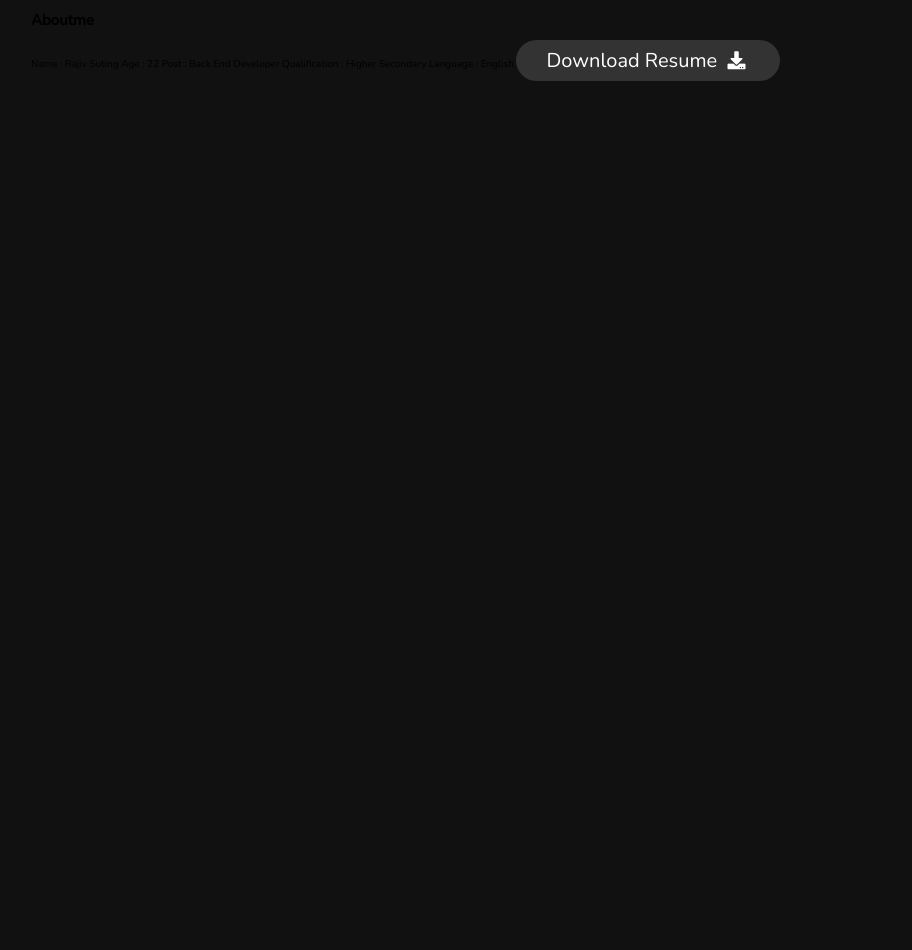
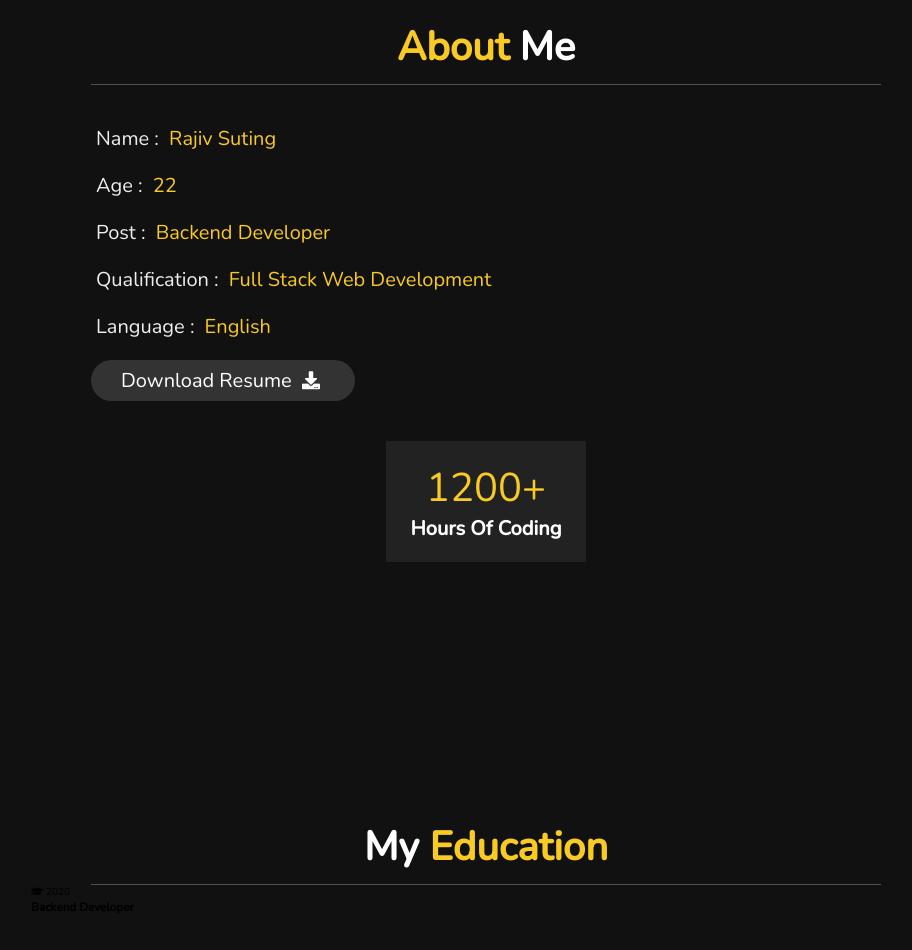
Before and after one commit to rajivsuting/rajivsuting.github.io, a plain HTML site: page index.html in a window 1280 px wide. Shown: the part 800-1750 px from the top of the page, without its empty margins (329-1241 px from the left). Before the commit the page ends 1600 px from the top, so only its background shows below. Drawn offline with nearby package versions, Linux system fonts and the light colour scheme.

Commit message:
task edu

```diff
--- a/index.html
+++ b/index.html
@@ -41,23 +41,35 @@
     </section>
 
     <section class="about" id="about">
-      <h1 class="heading"><span>about</span>me</h1>
+      <h1 class="heading"><span>about </span>me</h1>
       <div class="row">
         <div class="info">
-          <head><span>name : </span>rajiv suting</head>
-          <head><span>age : </span>22</head>
-          <head><span>post : </span>back end developer</head>
-          <head><span>qualification : </span>higher secondary</head>
-          <head><span>language : </span>english</head>
+          <h3><span>name : </span>rajiv suting</h3>
+          <h3><span>age : </span>22</h3>
+          <h3><span>post : </span>backend developer</h3>
+          <h3><span>qualification : </span>full stack web development</h3>
+          <h3><span>language : </span>english</h3>
           <a href="#"><button class="btn">download resume <i class="fas fa-download"></i></button></a>
         </div>
         <div class="counter">
           <div class="box">
-
+            <span>1200+</span>
+            <h3>hours of coding</h3>
           </div>
         </div>
       </div>
+    </section>
 
+    <section class="education" id="education">
+      <h1 class="heading">my <span>education</span> </h1>
+      <div class="box-container">
+        <div class="box">
+          <i class="fas fa-graduation-cap"></i>
+          <span>2020</span>
+          <h3>backend developer</h3>
+          <p></p>
+        </div>
+      </div>
     </section>
 
     <script src="https://cdnjs.cloudflare.com/ajax/libs/jquery/3.6.1/jquery.min.js"></script>
--- a/styles.css
+++ b/styles.css
@@ -38,14 +38,14 @@ html::-webkit-scrollbar-thumb {
 body {
   background: #111;
   overflow-x: hidden;
-  padding-left: 35rem;;
+  padding-left: 35rem;
 }
-section{
+section {
   min-height: 100vh;
   padding: 1rem;
 }
-.btn{
-  padding: .7rem 3rem;
+.btn {
+  padding: 0.7rem 3rem;
   background: #333;
   color: #fff;
   cursor: pointer;
@@ -53,12 +53,23 @@ section{
   font-size: 2rem;
   border-radius: 5rem;
 }
-.btn i{
-  padding: 0 .5rem;
+.btn i {
+  padding: 0 0.5rem;
   font-size: 1.8rem;
 }
-.btn:hover{
+.btn:hover {
   background-color: var(--yellow);
+}
+.heading {
+  text-align: center;
+  margin: 0 6rem;
+  font-size: 4rem;
+  padding: 1rem;
+  border-bottom: 0.1rem solid #fff4;
+  color: #fff;
+}
+.heading span {
+  color: var(--yellow);
 }
 header {
   position: fixed;
@@ -123,59 +134,111 @@ header .navbar ul li a:hover {
   display: none;
 }
 
+.home {
+  display: flex;
+  justify-content: center;
+  flex-flow: column;
+  padding: 0 15rem;
+}
+.home h3 {
+  font-size: 2.5rem;
+  color: #fff;
+}
+.home h1 {
+  font-size: 5rem;
+  color: #fff;
+}
+.home h1 span {
+  color: var(--yellow);
+}
+.home p {
+  font-size: 2rem;
+  color: #eee;
+  padding: 1rem 0;
+}
+.about .row {
+  display: flex;
+  align-items: center;
+  justify-content: center;
+  flex-wrap: wrap;
+  padding: 1rem 0;
+}
+.about .row .info {
+  flex: 1 1 48rem;
+  padding: 2rem 1rem;
+  padding-left: 6rem;
+}
+
+.about .row .info h3 {
+  font-size: 2rem;
+  color: var(--yellow);
+  padding: 1rem 0;
+  font-weight: normal;
+}
+.about .row .info h3 span {
+  color: #eee;
+  padding: 0 0.5rem;
+}
+.about .row .counter {
+  flex: 1 1 48rem;
+  display: flex;
+  justify-content: center;
+  flex-wrap: wrap;
+}
+
+.about .row .counter .box {
+  width: 20rem;
+  background: #222;
+  text-align: center;
+  padding: 2rem;
+  margin: 2rem;
+}
+.about .row .counter .box span {
+  font-size: 4rem;
+  color: var(--yellow);
+}
+.about .row .counter .box h3 {
+  font-size: 2rem;
+  color: #fff;
+}
+
 @media (max-width: 1200px) {
   html {
     font-size: 55%;
   }
-  .home{
+  .home {
     padding: 1rem 4rem;
   }
 }
 @media (max-width: 991px) {
-  header{
-    left:-120%
+  header {
+    left: -120%;
   }
-  #menu{
+  #menu {
     display: block;
   }
-  header.toggle{
+  header.toggle {
     left: 0%;
   }
-  body{
+  body {
     padding: 0;
   }
 }
 
 @media (max-width: 400px) {
-  html{
+  html {
     font-size: 50%;
   }
 }
 
 @media (max-width: 400px) {
-  header{
+  header {
     width: 100vw;
   }
+  .heading {
+    margin: 0 3rem;
+  }
+  .about .row .counter .box {
+    width: 100%;
+  }
 }
-.home{
-  display: flex;
-  justify-content: center;
-  flex-flow: column;
-  padding: 0 15rem;
-}
-.home h3{
-  font-size: 2.5rem;
-  color: #fff;
-}
-.home h1{
-  font-size: 5rem;
-  color: #fff;
-}
-.home h1 span{
-  color: var(--yellow);
-}
-.home p{
-  font-size: 2rem;
-  color: #eee;
-  padding: 1rem 0;
-}
```
